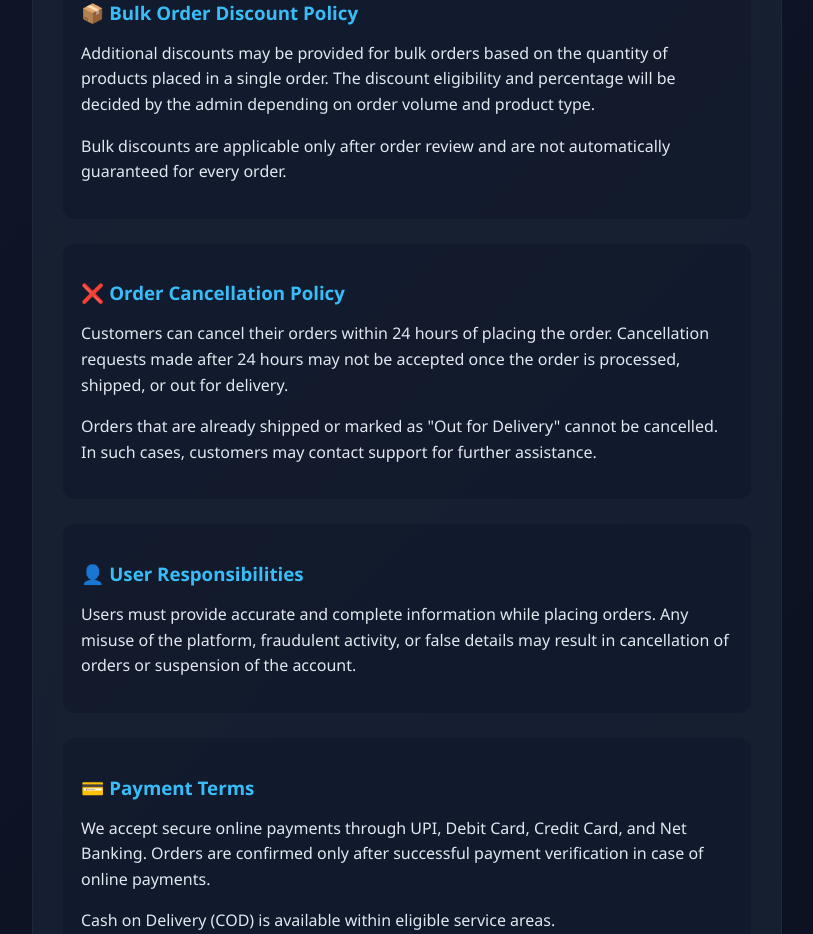
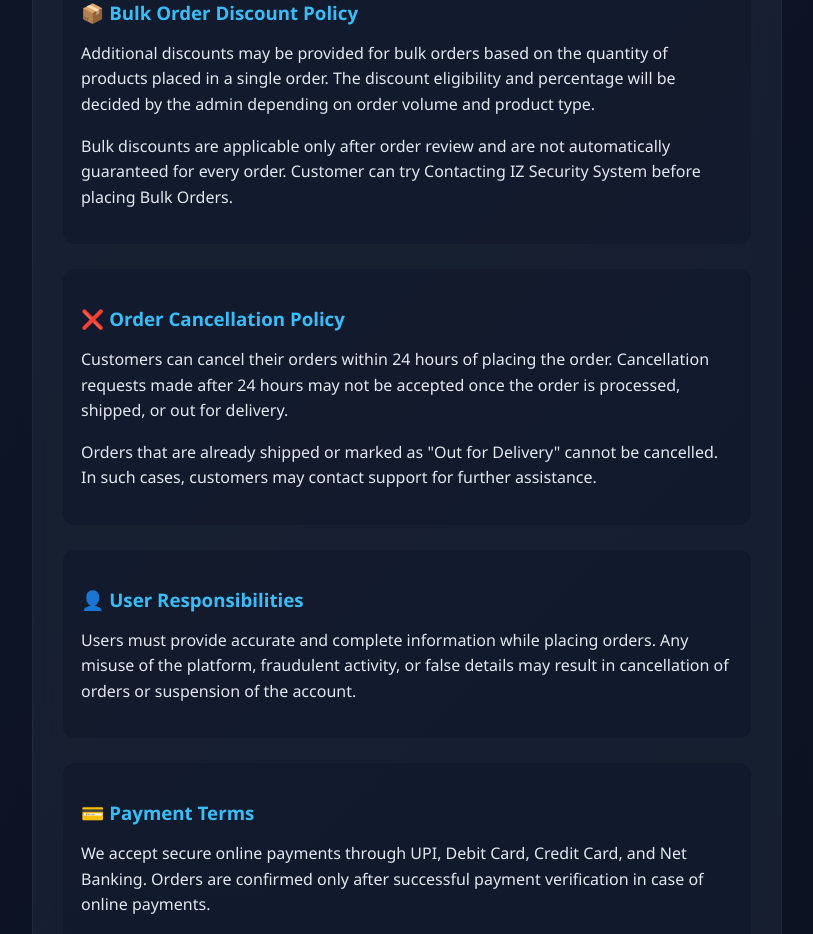
Before and after one commit to NehanShaikh/IZ_shop, a React (Create React App) app in the folder iz-security-frontend/: page /terms in a window 1280 px wide. Shown: the part 960-1894 px from the top of the page, without its empty margins (233-1046 px from the left). Built offline with nearby package versions, Linux system fonts and the light colour scheme.

Commit message:
first commit

```diff
--- a/iz-security-frontend/src/pages/Terms.js
+++ b/iz-security-frontend/src/pages/Terms.js
@@ -57,6 +57,8 @@ function Terms() {
   <p>
     Bulk discounts are applicable only after order review
     and are not automatically guaranteed for every order.
+    Customer can try Contacting IZ Security System before
+    placing Bulk Orders.
   </p>
 </div>
 
```
